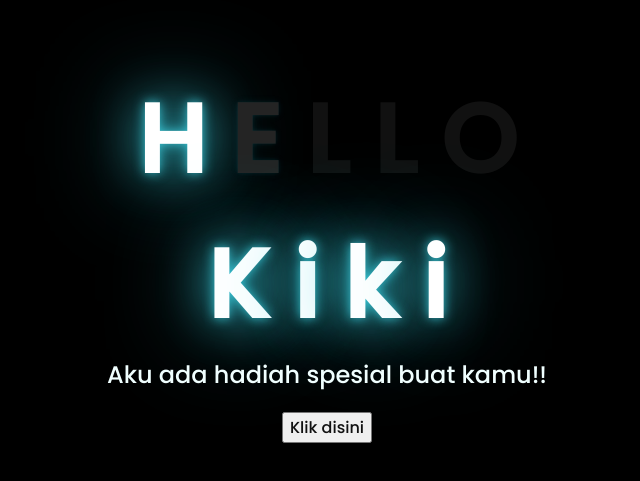
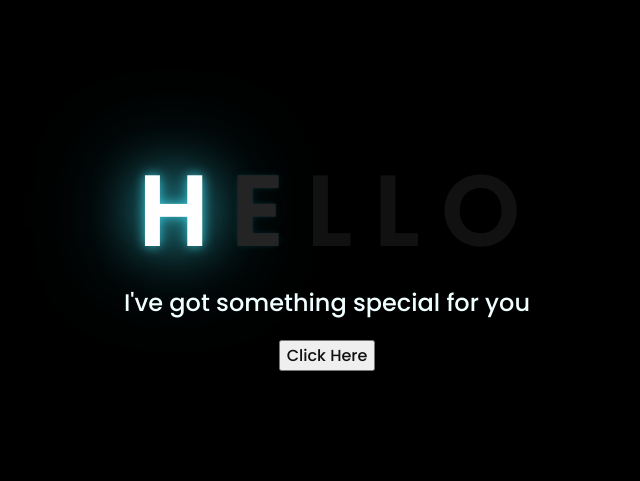
Before and after one commit to suryaahdiyat/flower, a plain HTML site: page index.html in a window 1280 px wide. Shown: the part 153-634 px from the top of the page, without its empty margins (321-961 px from the left). Drawn offline with Linux system fonts and the light colour scheme.

Commit message:
ganti pesan

```diff
--- a/index.html
+++ b/index.html
@@ -16,18 +16,13 @@
       <span>L</span>
       <span>L</span>
       <span>O</span>
-      <br />
-      <span>K</span>
-      <span>i</span>
-      <span>k</span>
-      <span>i</span>
     </div>
     <div class="description">
-      <span>Aku ada hadiah spesial buat kamu!!</span>
+      <span>I've got something special for you</span>
     </div>
     <div class="button">
       <button>
-        <a href="flower.html">Klik disini</a>
+        <a href="flower.html">Click Here</a>
       </button>
     </div>
   </body>
```
